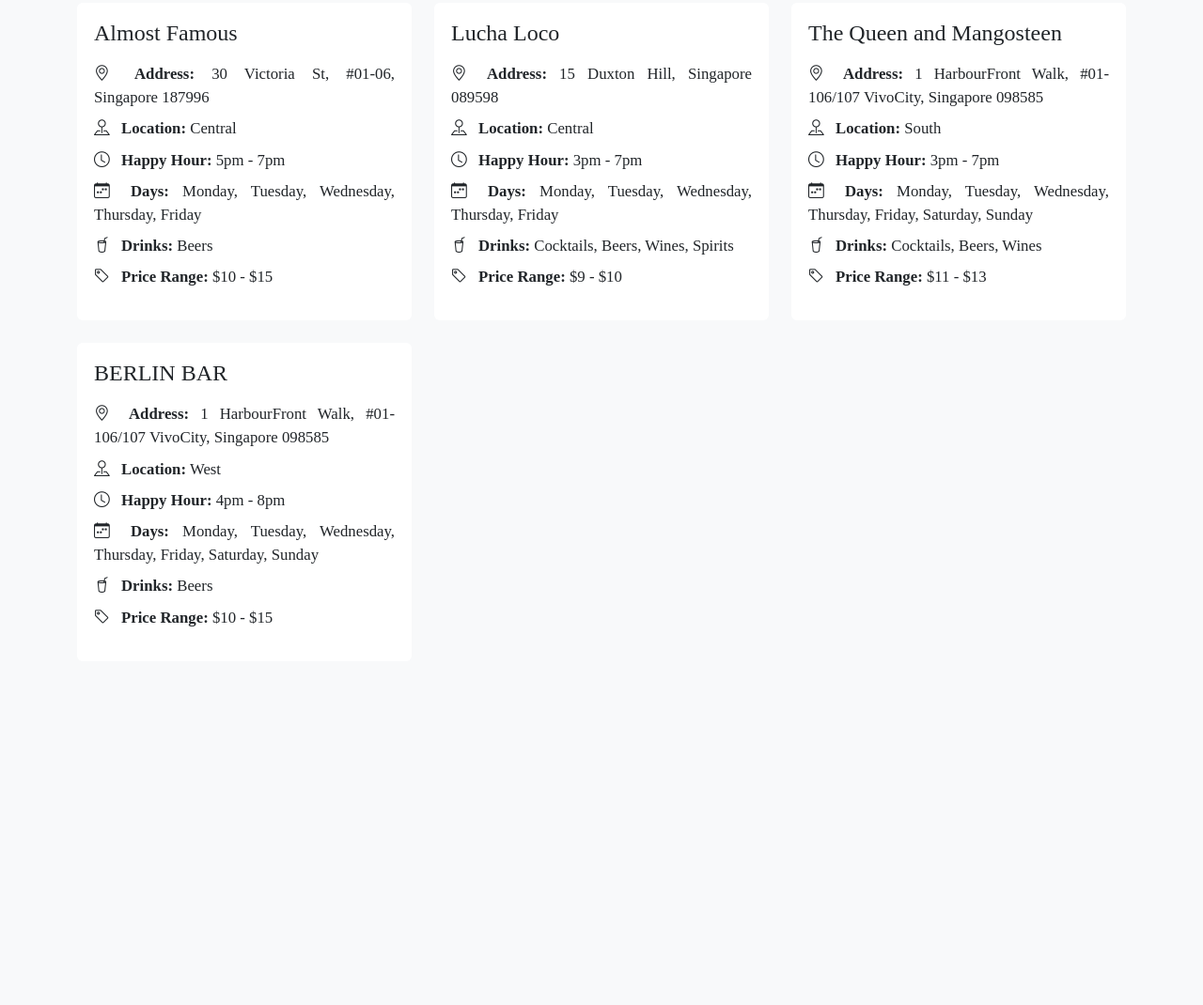
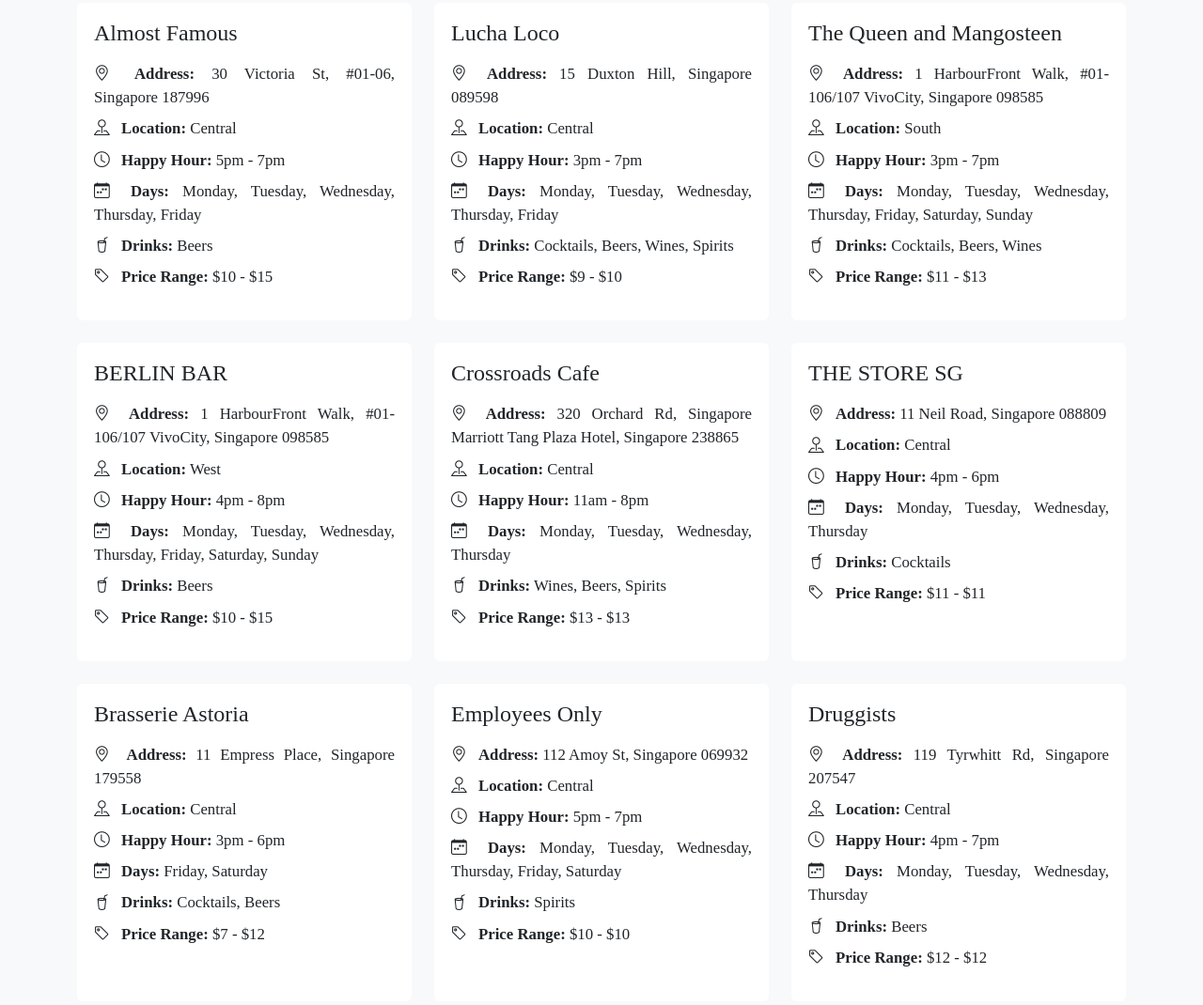
Before and after one commit to ah598/thirst-trap, a plain HTML site: page index.html in a window 1280 px wide. Shown: the part 1270-2340 px from the top of the page at 94% size. Before the commit the page ends 1982 px from the top, so only its background shows below. Drawn offline with nearby package versions, Linux system fonts and the light colour scheme; a web font is replaced by a local one.

Commit message:
caa 14 Nov 5.30pm

```diff
--- a/script.js
+++ b/script.js
@@ -144,7 +144,71 @@ const barsData = [
         },
         days: ["Monday", "Tuesday", "Wednesday", "Thursday", "Friday", "Saturday", "Sunday"]
     },
-
+    {
+        name: "Crossroads Cafe",
+        location: "Central",
+        address: "320 Orchard Rd, Singapore Marriott Tang Plaza Hotel, Singapore 238865",
+        happyHourStart: "11:00",
+        happyHourEnd: "20:00",
+        drinks: ["wines", "beers", "spirits"],
+        priceRange: {
+            min: 13,
+            max: 13
+        },
+        days: ["Monday", "Tuesday", "Wednesday", "Thursday"]
+    },
+    {
+        name: "THE STORE SG",
+        location: "Central",
+        address: "11 Neil Road, Singapore 088809",
+        happyHourStart: "16:00",
+        happyHourEnd: "18:00",
+        drinks: ["cocktails"],
+        priceRange: {
+            min: 11,
+            max: 11
+        },
+        days: ["Monday", "Tuesday", "Wednesday", "Thursday"]
+    },
+    {
+        name: "Brasserie Astoria",
+        location: "Central",
+        address: "11 Empress Place, Singapore 179558",
+        happyHourStart: "15:00",
+        happyHourEnd: "18:00",
+        drinks: ["cocktails", "beers"],
+        priceRange: {
+            min: 7,
+            max: 12
+        },
+        days: ["Friday", "Saturday"]
+    },
+    {
+        name: "Employees Only",
+        location: "Central",
+        address: "112 Amoy St, Singapore 069932",
+        happyHourStart: "17:00",
+        happyHourEnd: "19:00",
+        drinks: ["spirits"],
+        priceRange: {
+            min: 10,
+            max: 10
+        },
+        days: ["Monday", "Tuesday", "Wednesday", "Thursday", "Friday", "Saturday"]
+    },
+    {
+        name: "Druggists",
+        location: "Central",
+        address: "119 Tyrwhitt Rd, Singapore 207547",
+        happyHourStart: "16:00",
+        happyHourEnd: "19:00",
+        drinks: ["beers"],
+        priceRange: {
+            min: 12,
+            max: 12
+        },
+        days: ["Monday", "Tuesday", "Wednesday", "Thursday"]
+    },
 ];
 
 // Display Function
--- a/style.css
+++ b/style.css
@@ -2,7 +2,7 @@
 :root {
     --custom-primary: #4a6868;
     --custom-secondary: #9b6763;
-    --custom-bg: #f5f5f5;
+    --custom-bg: #ffffff;
     --custom-card-bg: #ffffff;
     --shadow-sm: 0 2px 4px rgba(0,0,0,0.1);
     --shadow-lg: 0 2px 15px rgba(0,0,0,0.08);
@@ -17,6 +17,7 @@ body {
 
 /* Header Styles */
 header {
+    background-color: #f6f1ee;
     padding: 0.5rem 0;
     margin-bottom: -1rem;
 }
@@ -58,6 +59,42 @@ li {
 h3{
     text-align: center;
     font-weight: 600;
+}
+
+
+/* Navigation Styles */
+.navbar {
+    padding: 1rem 0;
+    margin-bottom: -1rem;
+    background-color:#f6f1ee ;
+}
+
+.nav-link {
+    color: var(--custom-primary) !important;
+    font-weight: 500;
+    padding: 0.5rem 1.5rem;
+    margin: 0 0.5rem;
+    transition: all 0.3s ease;
+    border-radius: 25px;
+    border: 2px solid var(--custom-primary);
+}
+
+.nav-link:hover {
+    color: white !important;
+    background-color: var(--custom-primary);
+}
+
+/* Active state for current page */
+.nav-link.active {
+    color: white !important;
+    background-color: var(--custom-primary) !important;
+    border-color: var(--custom-primary);
+}
+
+.nav-link.active:hover {
+    color: white !important;
+    background-color: var(--custom-primary) !important;
+    border-color: var(--custom-primary);
 }
 
 /* Filter Section */
@@ -193,6 +230,8 @@ h3{
 }
 
 .form-check-label {
+    font-size: 1rem;
+    font-weight: 400;
     padding-left: 0.25rem;
 }
 
@@ -302,38 +341,3 @@ h3{
 .card:hover i {
     transform: scale(1.2);
 }
-
-/* Navigation Styles */
-.navbar {
-    padding: 1rem 0;
-    margin-bottom: -1rem;
-    background-color: transparent;
-}
-
-.nav-link {
-    color: var(--custom-primary) !important;
-    font-weight: 500;
-    padding: 0.5rem 1.5rem;
-    margin: 0 0.5rem;
-    transition: all 0.3s ease;
-    border-radius: 25px;
-    border: 2px solid var(--custom-primary);
-}
-
-.nav-link:hover {
-    color: white !important;
-    background-color: var(--custom-primary);
-}
-
-/* Active state for current page */
-.nav-link.active {
-    color: white !important;
-    background-color: var(--custom-primary) !important;
-    border-color: var(--custom-primary);
-}
-
-.nav-link.active:hover {
-    color: white !important;
-    background-color: var(--custom-primary) !important;
-    border-color: var(--custom-primary);
-}
```
Also changed, not shown: about.html (+1 -1 lines).
